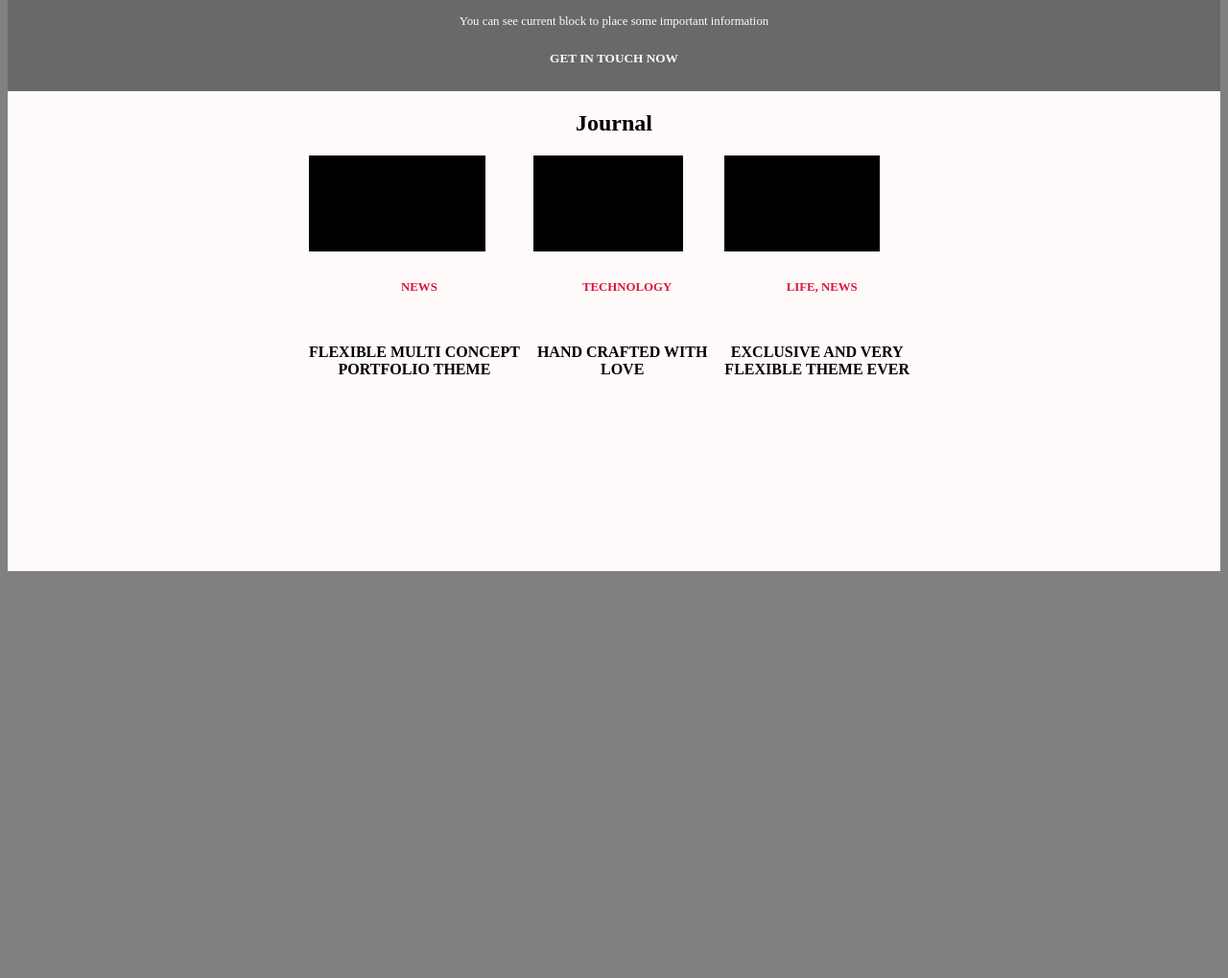
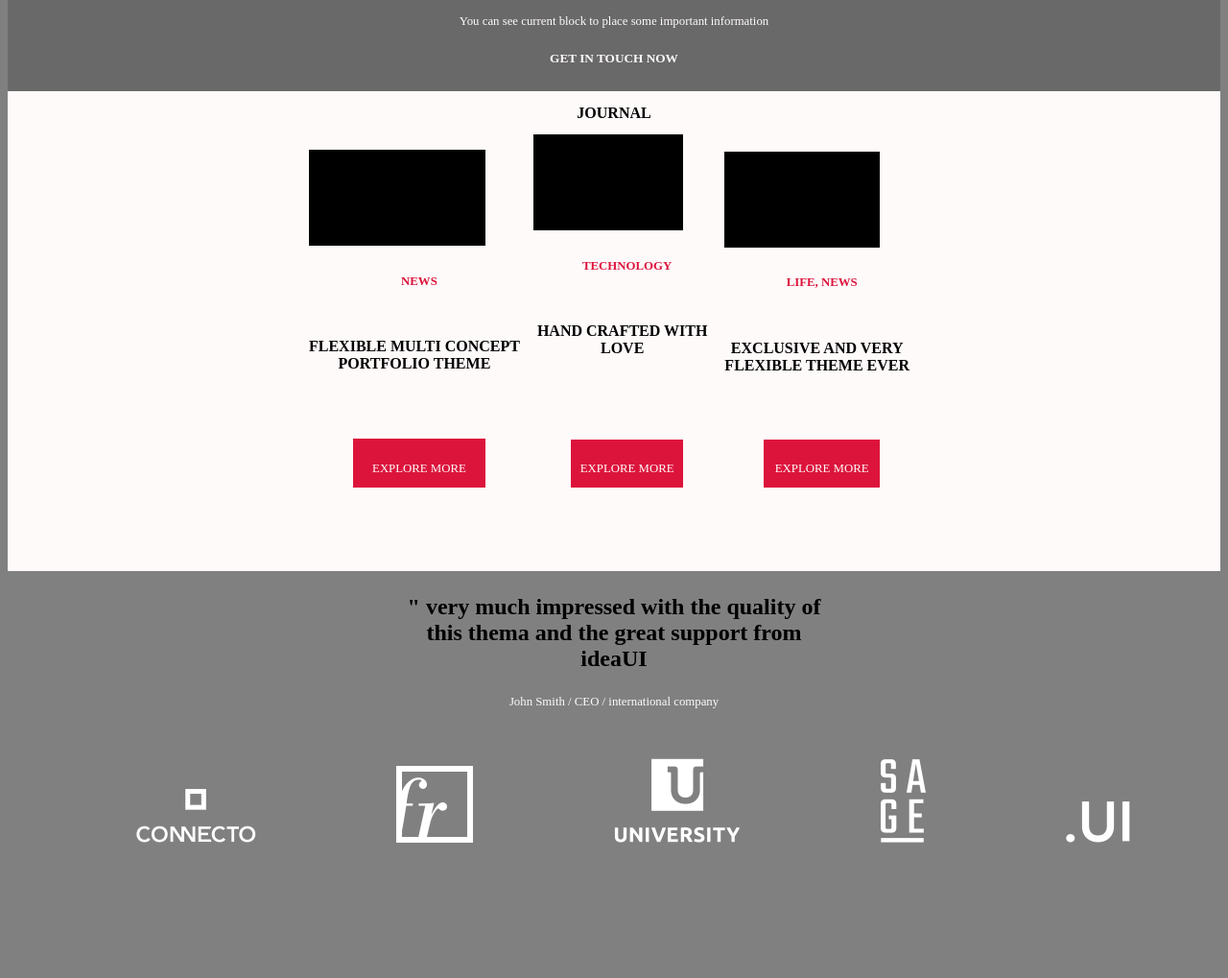
Before and after one commit to BethMwangi/FrontEndExercises, a plain HTML site: page index.html in a window 1280 px wide. Shown: the part 2953-3972 px from the top of the page at 96% size. Before the commit the page ends 3548 px from the top, so only its background shows below. Drawn offline with Linux system fonts and the light colour scheme.

Commit message:
Added the png files in row5

```diff
--- a/index.html
+++ b/index.html
@@ -217,6 +217,9 @@
                     <p> Lorem ipsum dolar sitLorem ipsum dolar
                         <br> sitLorem ipsum dolar sitLorem ipsum dolar
                         <br> sitLorem ipsum dolar sit.</p>
+                    <div id="button4">
+                        <p> Explore More </p>
+                    </div>
                 </div>
                 <div class="row5-2">
                     <div class="box"></div>
@@ -225,17 +228,46 @@
                     <p> Lorem ipsum dolar sitLorem ipsum dolar
                         <br> sitLorem ipsum dolar sitLorem ipsum dolar
                         <br> sitLorem ipsum dolar sit.</p>
+                    <br>
+                    <div id="button4">
+                        <p> Explore More </p>
+                    </div>
                 </div>
                 <div class="row5-3">
                     <div class="box"></div>
                     <h6> life, news</h6>
                     <h4>Exclusive and very<br> flexible theme ever</h4>
-
-
                     <p> Lorem ipsum dolar sitLorem ipsum dolar
                         <br> sitLorem ipsum dolar sitLorem ipsum dolar
-                        <br> sitLorem ipsum dolar sit.</p>
+                        <br> sit Lorem ipsum dolar sit.</p>
+                    <div id="button4">
+                        <p> Explore More </p>
+                    </div>
                 </div>
+            </div>
+            <div class="row6">
+                <h3>" very much impressed with the quality of <br> this thema and the great support from <br> ideaUI </h3>
+                <p> John Smith / CEO / international company </p>
+<br>
+                <ul>
+                    <li>
+                        <a href="#"><img src="img/connector.png"></a>
+                    </li>
+                    <li>
+                        <a href="#"><img src="img/fr.png"></a>
+                    </li>
+                    <li>
+                        <a href="#"><img src="img/udacity.png"> </a>
+                    </li>
+                    <li>
+                        <a href="#"><img src="img/sage.png"></a>
+                    </li>
+                    <li>
+                        <a href="#"><img src="img/ui.png"></a>
+                    </li>
+
+                </ul>
+
             </div>
 
         </div>
--- a/style.css
+++ b/style.css
@@ -297,6 +297,10 @@ p {
     background-color: black;
     margin-right: 10px;
 }
+.row5 h2 {
+    text-transform: uppercase;
+    font-size: 100%;
+}
 .row5-1,
 .row5-2,
 .row5-3 {
@@ -309,6 +313,7 @@ p {
     font-size: 80%;
     display: inline-block;
     text-transform: uppercase;
+    text-align: center;
 }
 .row5-1 h4,
 .row5-2 h4,
@@ -317,3 +322,39 @@ p {
     font-size: 100%;
     margin-right: 10px;
 }
+#button4 {
+    width: 60%;
+    height: 9%;
+    background-color: crimson;
+    display: inline-block;
+}
+#button4 p {
+    text-transform: uppercase;
+    padding-top: 8%;
+    font-size: 80%;
+}
+.row6 {
+    width: 100%;
+    height: 400px;
+    text-align: center;
+}
+.row6 h3 {
+    font-size: 150%;
+}
+.row6 p {
+    font-size: 80%;
+}
+.row6 ul {
+    list-style-type: none;
+}
+.row6 ul li {
+    text-decoration: none;
+    color: crimson;
+    display: inline-block;
+    margin-right: 5%;
+    margin-left: 5%;
+    outline-color: crimson;
+}
+.row6 ul li a {
+    text-decoration: none;
+}
```
